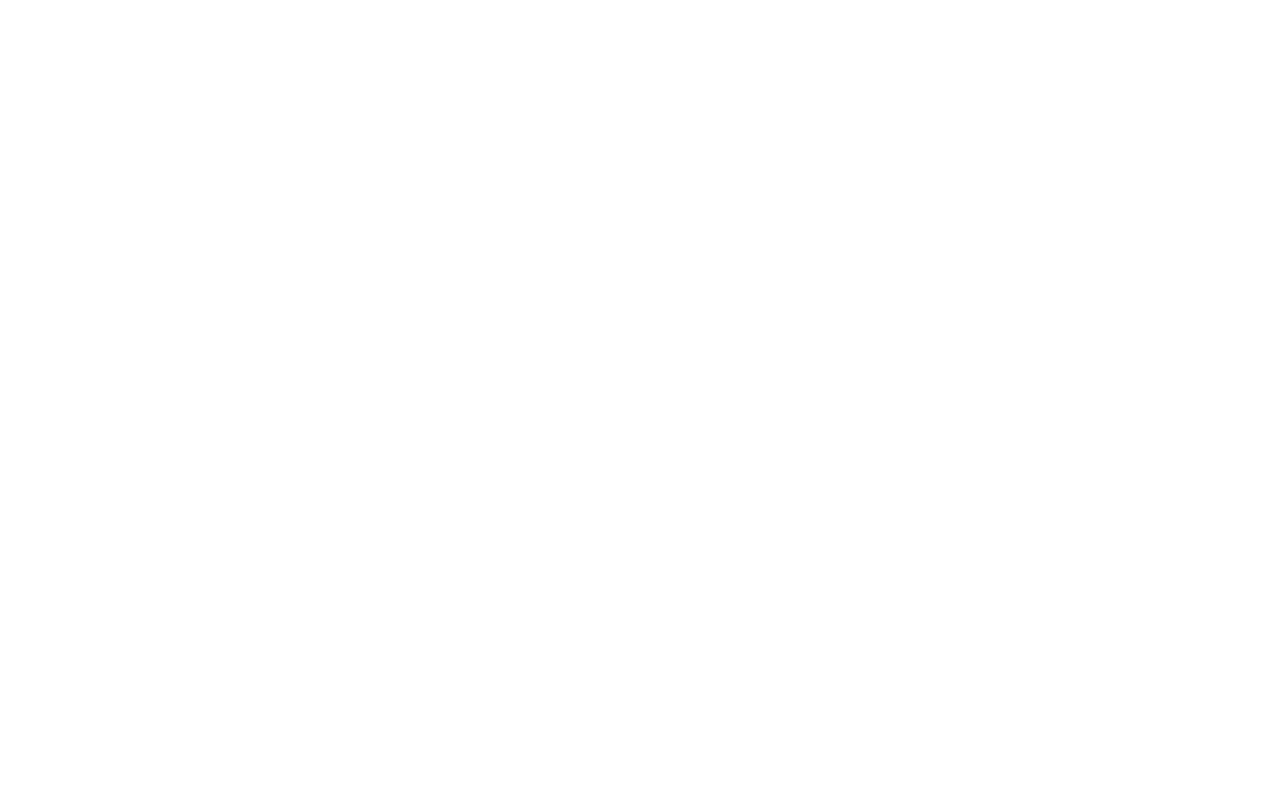
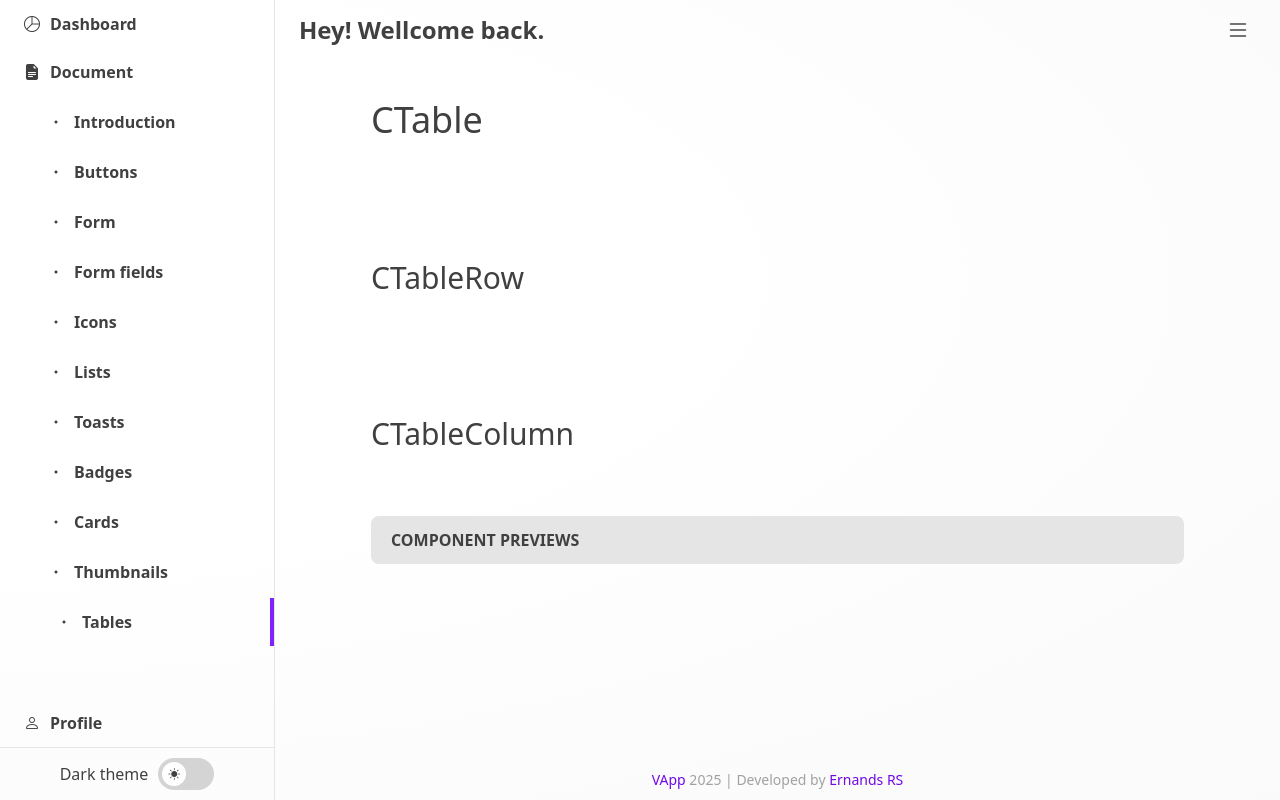
Before and after one commit to ernandesrs/pproj_vapp, a Vue app: page /dashboard/docs/tables in a window 1280 px wide. Before the commit this address had no page. Built offline with nearby package versions, Linux system fonts and the light colour scheme.

Commit message:
route and view to table document

```diff
--- a/src/layouts/DashLayout.vue
+++ b/src/layouts/DashLayout.vue
@@ -105,6 +105,13 @@
                                     name: 'dash.docs.thumbnails'
                                 },
                                 activeIn: ['dash.docs.thumbnails']
+                            },
+                            {
+                                label: 'Tables',
+                                to: {
+                                    name: 'dash.docs.tables'
+                                },
+                                activeIn: ['dash.docs.tables']
                             }
                         ]
                     }]" />
--- a/src/router/index.ts
+++ b/src/router/index.ts
@@ -94,6 +94,11 @@ const router = createRouter({
               path: 'thumbnails',
               name: 'dash.docs.thumbnails',
               component: () => import('@/views/dash/doc/ThumbnailsView.vue'),
+            },
+            {
+              path: 'tables',
+              name: 'dash.docs.tables',
+              component: () => import('@/views/dash/doc/TablesView.vue'),
             }
           ]
         },
--- /dev/null
+++ b/src/views/dash/doc/TablesView.vue
@@ -0,0 +1,39 @@
+<template>
+    <CPage title="Tables" without-header>
+
+        <CDocSection :data="[
+            {
+                tag: 'h1',
+                title: 'CTable'
+            }
+        ]" />
+
+        <CDocSection :data="[
+            {
+                tag: 'h2',
+                title: 'CTableRow'
+            }
+        ]" />
+
+        <CDocSection :data="[
+            {
+                tag: 'h2',
+                title: 'CTableColumn'
+            }
+        ]">
+
+            <template #previews></template>
+
+        </CDocSection>
+
+    </CPage>
+</template>
+
+<script setup lang="ts">
+
+import CDocSection from '@/components/dashboard/CDocSection.vue';
+import CPage from '@/components/dashboard/CPage.vue';
+
+</script>
+
+<style scoped></style>
```
